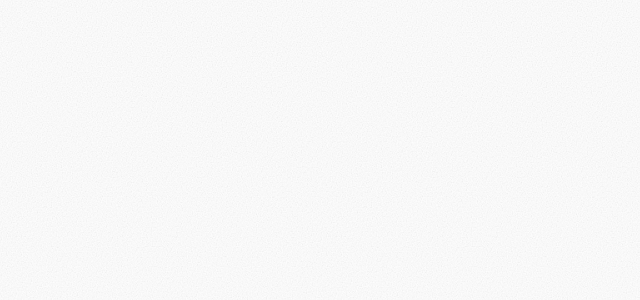
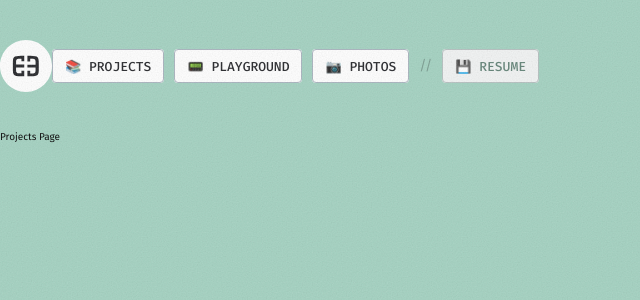
Before and after one commit to EricBARBEAU/errric.me, a React (Vite) app in the folder my-app/: page /projects in a window 1280 px wide. Before the commit this address had no page. Shown: the top 300 px of the page, without its empty margins (0-640 px from the left). Built offline with nearby package versions, Linux system fonts and the light colour scheme.

Commit message:
structural changes, work on sliding animation

```diff
--- a/my-app/src/css/core/variables.scss
+++ b/my-app/src/css/core/variables.scss
@@ -86,6 +86,7 @@
 	// Actual styling
 	html {
 		font-family: $font-fsans;
+		background-color: $clr-green--reg;
 		b {
 			font-weight: 600;
 		}
--- a/my-app/src/css/views/home.scss
+++ b/my-app/src/css/views/home.scss
@@ -4,6 +4,9 @@
 // Homepage stylesheet
 .view_home {
 	background-color: core.$clr-green--reg;
+	position: absolute;
+	left: 0px;
+	top: 0px;
 
   	// Container
   	.container {
--- /dev/null
+++ b/my-app/src/css/views/projects.scss
@@ -0,0 +1,10 @@
+// Import core
+@use '../core/core_main' as core;
+
+// Homepage stylesheet
+.view_projects {
+	background-color: core.$clr-green--reg;
+	position: absolute;
+	right: 0px;
+	top: 0px;
+}
--- a/my-app/src/css/views/views_global.scss
+++ b/my-app/src/css/views/views_global.scss
@@ -1,13 +1,44 @@
 // Import core
 @use '../core/core_main' as core;
 
+// App
+
+
+// Viewport + Slide container
+.viewport {
+	width: 100vw;
+	height: 100vh;
+	position: relative;
+	overflow: hidden;
+}
+.slide_container {
+	width: 200vw;
+	height: 100%;
+	display: flex;
+	flex-direction: row;
+	transition: transform 2s cubic-bezier(1.00,0.21,0.00,0.99);
+
+	&:has(.view_home.active) {
+		transform: translateX(0);
+	}
+	&:has(.view_projects.active) {
+		transform: translateX(-100vw);
+	}
+}
+
 // Global for all views
 .view {
-	position: absolute;
-	left:0px; right: 0px; top: 0px; bottom: 0px;
-	height: 100vh;
-	width: 100vw;
-	overflow: hidden;
+	width: 100vw; height: 100%;
+	flex-shrink: 0;
+
+	/* Default zoom-out state */
+	transform: scale(0.85);
+	transition: transform 2s ease;
+	transform-origin: center center;
+
+	&.active {
+		transform: scale(1);
+	}
 }
 
 // Container
--- a/my-app/src/css/views/views_main.scss
+++ b/my-app/src/css/views/views_main.scss
@@ -1,2 +1,3 @@
 @forward 'views_global';
 @forward 'home';
+@forward 'projects';
--- a/my-app/src/modules/App.jsx
+++ b/my-app/src/modules/App.jsx
@@ -7,6 +7,7 @@ import Layout from './_layout';
 
 // Views
 import Home from './views/home';
+import Projects from './views/projects';
 
 function App() {
 
@@ -14,9 +15,10 @@ function App() {
     <div className="App">
       <BrowserRouter>
         <Routes>
-          <Route path="/" element={<Layout />}>
+          <Route element={<Layout />}>
             {/*Home*/}
-            <Route index element={<Home />} />
+            <Route path="/" element={<Home />} />
+            <Route path="/projects" element={<Projects />} />
           </Route>
         </Routes>
       </BrowserRouter>
--- a/my-app/src/modules/_layout.jsx
+++ b/my-app/src/modules/_layout.jsx
@@ -1,8 +1,47 @@
-import { Outlet } from "react-router-dom";
+import { useLocation } from "react-router-dom";
+// Elements
+import Nav from './elements/navbar';
+// Views
+import Home from './views/home';
+import Projects from './views/projects';
 
 function Layout() {
+
+  const location = useLocation();
+  // Determine which page is active
+  const isProjects = location.pathname === "/projects";
+
   return (
-    <Outlet />
+    <div className="viewport">
+      <div className="slide_container" >
+        {/* Home */}
+        <div
+          className={`view view_home ${!isProjects ? "active" : ""}`}
+        >
+          <div className="container">
+            <Nav
+              isDark={true}
+              isWhite={false}
+            />
+            <Home />
+          </div>
+        </div>
+
+        {/* Projects */}
+        <div
+          className={`view view_projects ${isProjects ? "active" : ""}`}
+        >
+          <div className="container">
+            <Nav
+              isDark={false}
+              isWhite={true}
+            />
+            <Projects />
+          </div>
+        </div>
+
+      </div>
+    </div>
   )
 }
 
--- a/my-app/src/modules/views/home.jsx
+++ b/my-app/src/modules/views/home.jsx
@@ -1,6 +1,7 @@
 // React stuff
 import { useEffect } from "react";
 import { Helmet } from 'react-helmet-async';
+import { Link } from "react-router-dom";
 // Elements
 import Nav from '../elements/navbar';
 // Assets
@@ -20,13 +21,6 @@ function Home() {
         />
         <link rel="canonical" href="https://errric.me" />
       </Helmet>
-      <div className="view view_home">
-        <div className="container">
-          {/*Nav*/}
-          <Nav
-            isDark={true}
-            isWhite={false}
-          />
       <div className="home">
         {/*Intro: Hi I'm Eric*/}
         <div className="home_intro">
@@ -69,9 +63,7 @@ function Home() {
           </div>
           <div className="home_body-blk home_body-blk02">
             <img src={graph_process} className="visual" alt="Design Process" />
-                <button className="btn btn_white btn_up btn_lg">📚 Projects</button>
-              </div>
-            </div>
+            <Link className="btn btn_white btn_up btn_lg" to="/projects" >📚 Projects</Link>
           </div>
         </div>
       </div>
--- /dev/null
+++ b/my-app/src/modules/views/projects.jsx
@@ -0,0 +1,26 @@
+// React stuff
+import { useEffect } from "react";
+import { Helmet } from 'react-helmet-async';
+// Elements
+import Nav from '../elements/navbar';
+// Assets
+
+function Projects() {
+  return (
+    <>
+      <Helmet>
+        <title>Eric Barbeau - Product Designer & Developer</title>
+        <meta
+          name="description"
+          content="Projects made by Eric Barbeau"
+        />
+        <link rel="canonical" href="https://errric.me/projects" />
+      </Helmet>
+    	<div className="projects">
+    		Projects Page
+    	</div>
+    </>
+  )
+}
+
+export default Projects;
```
Lines whose indentation alone changed are shown as unchanged.
